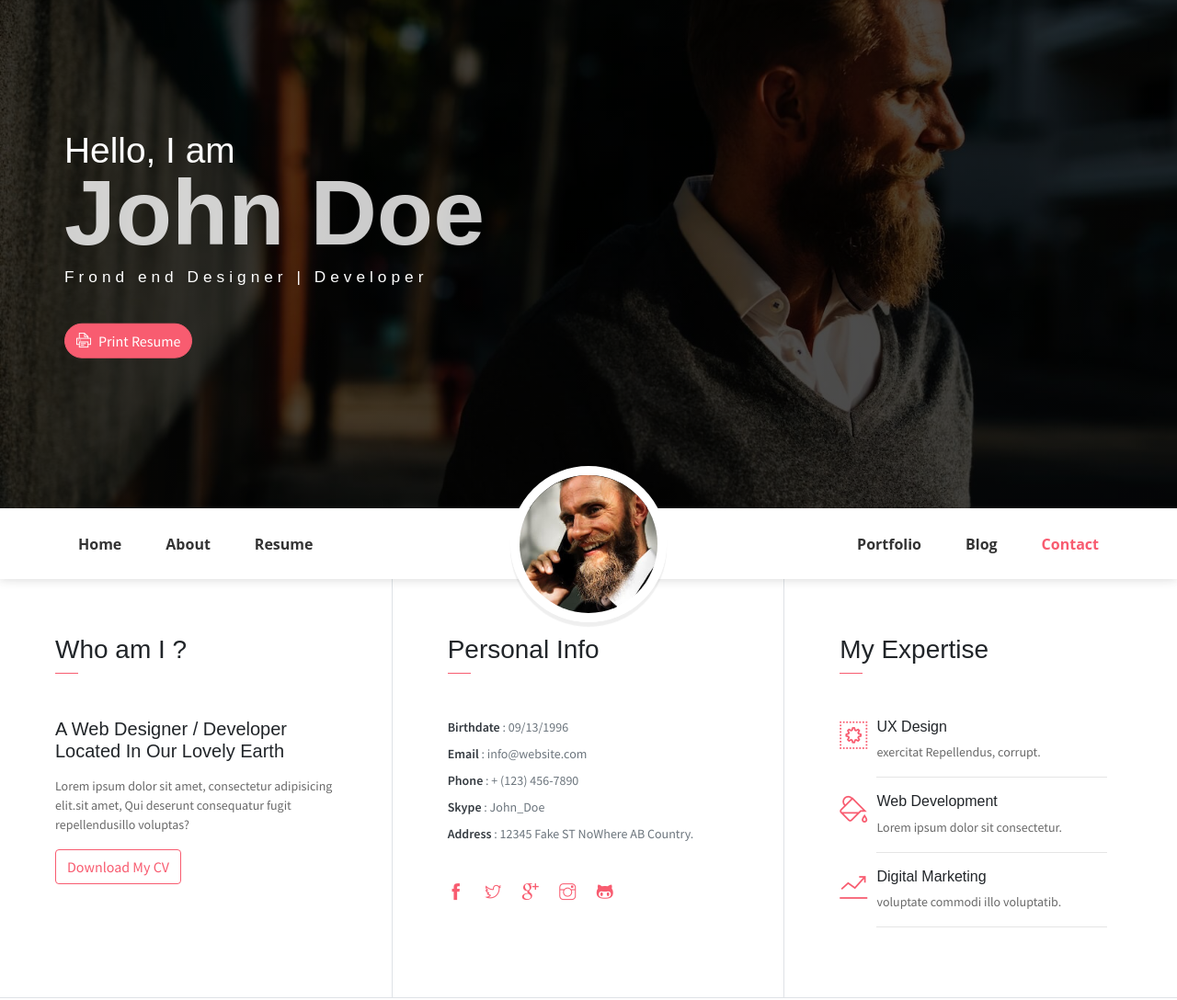
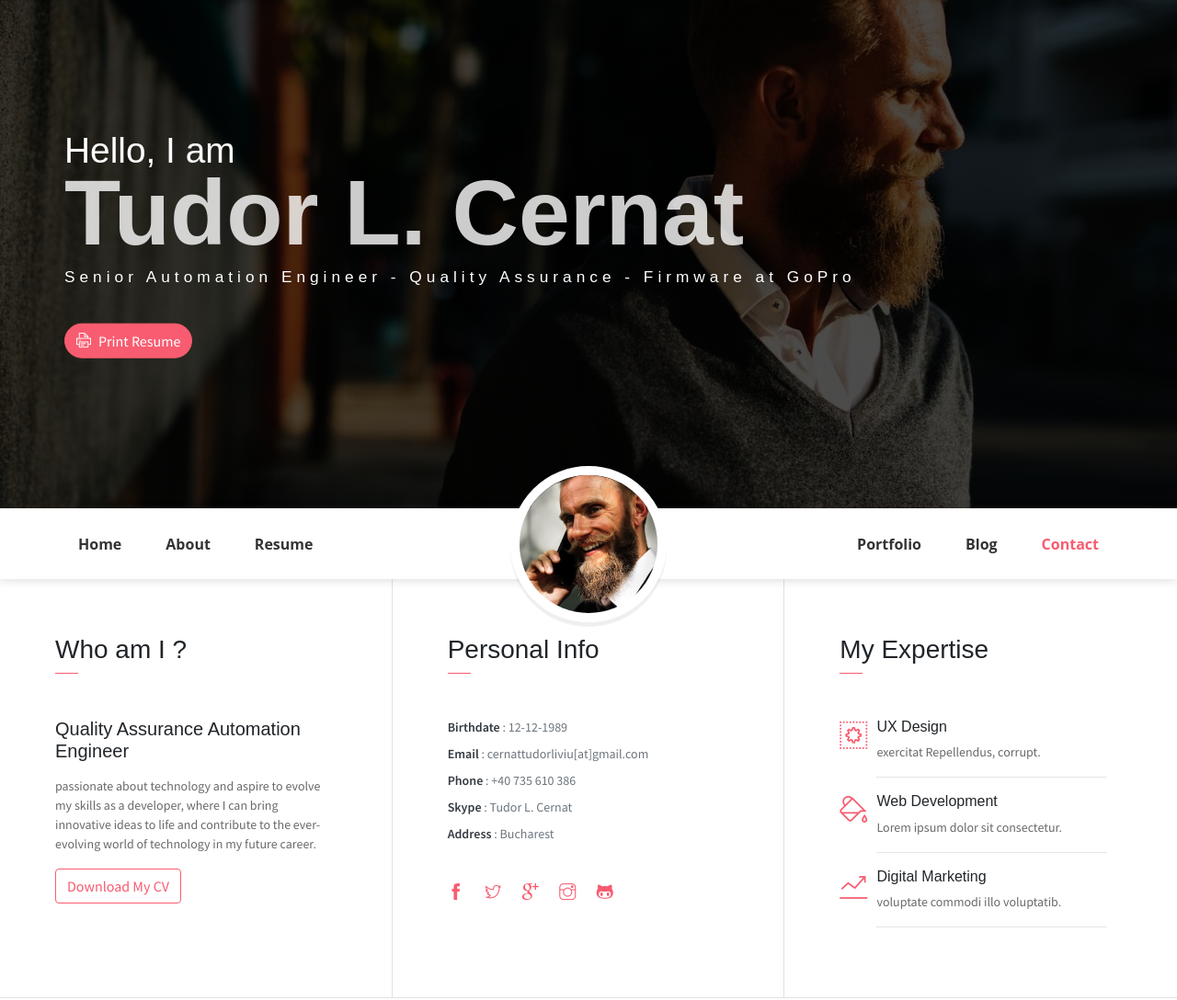
Before and after one commit to poweredby2dor/poweredby2dor.github.io, a plain HTML site: page index.html in a window 1280 px wide. Shown: the part 87-1175 px from the top of the page at 92% size. Drawn offline with Linux system fonts and the light colour scheme; some packages are replaced by stand-ins of ours; some icons are missing.

Commit message:
Initial release v4

```diff
--- a/index.html
+++ b/index.html
@@ -24,8 +24,8 @@
             </ul>
             <div class="header-content">
                 <h4 class="header-subtitle" >Hello, I am</h4>
-                <h1 class="header-title">John Doe</h1>
-                <h6 class="header-mono" >Frond end Designer | Developer</h6>
+                <h1 class="header-title">Tudor L. Cernat</h1>
+                <h6 class="header-mono" >Senior Automation Engineer - Quality Assurance - Firmware at GoPro</h6>
                 <button class="btn btn-primary btn-rounded"><i class="ti-printer pr-2"></i>Print Resume</button>
             </div>
         </div>
@@ -73,19 +73,19 @@
             <div class="col-lg-4 about-card">
                 <h3 class="font-weight-light">Who am I ?</h3>
                 <span class="line mb-5"></span>
-                <h5 class="mb-3">A Web Designer / Developer Located In Our Lovely Earth</h5>
-                <p class="mt-20">Lorem ipsum dolor sit amet, consectetur adipisicing elit.sit amet, Qui deserunt consequatur fugit repellendusillo voluptas?</p>
+                <h5 class="mb-3">Quality Assurance Automation Engineer</h5>
+                <p class="mt-20">passionate about technology and aspire to evolve my skills as a developer, where I can bring innovative ideas to life and contribute to the ever-evolving world of technology in my future career.</p>
                 <button class="btn btn-outline-danger"><i class="icon-down-circled2 "></i>Download My CV</button>
             </div>
             <div class="col-lg-4 about-card">
                 <h3 class="font-weight-light">Personal Info</h3>
                 <span class="line mb-5"></span>
                 <ul class="mt40 info list-unstyled">
-                    <li><span>Birthdate</span> : 09/13/1996</li>
-                    <li><span>Email</span> : info@website.com</li>
-                    <li><span>Phone</span> : + (123) 456-7890</li>
-                    <li><span>Skype</span> : John_Doe </li>
-                    <li><span>Address</span> :  12345 Fake ST NoWhere AB Country.</li>
+                    <li><span>Birthdate</span> : 12-12-1989</li>
+                    <li><span>Email</span> : cernattudorliviu[at]gmail.com</li>
+                    <li><span>Phone</span> : +40 735 610 386</li>
+                    <li><span>Skype</span> : Tudor L. Cernat </li>
+                    <li><span>Address</span> :  Bucharest</li>
                 </ul>
                 <ul class="social-icons pt-3">
                     <li class="social-item"><a class="social-link" href="#"><i class="ti-facebook" aria-hidden="true"></i></a></li>
```
